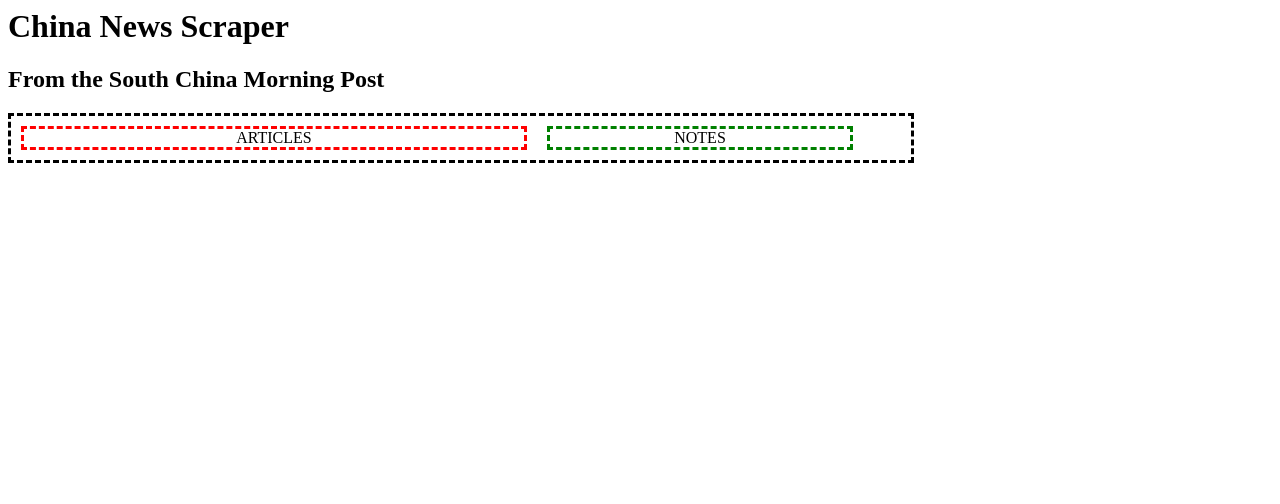
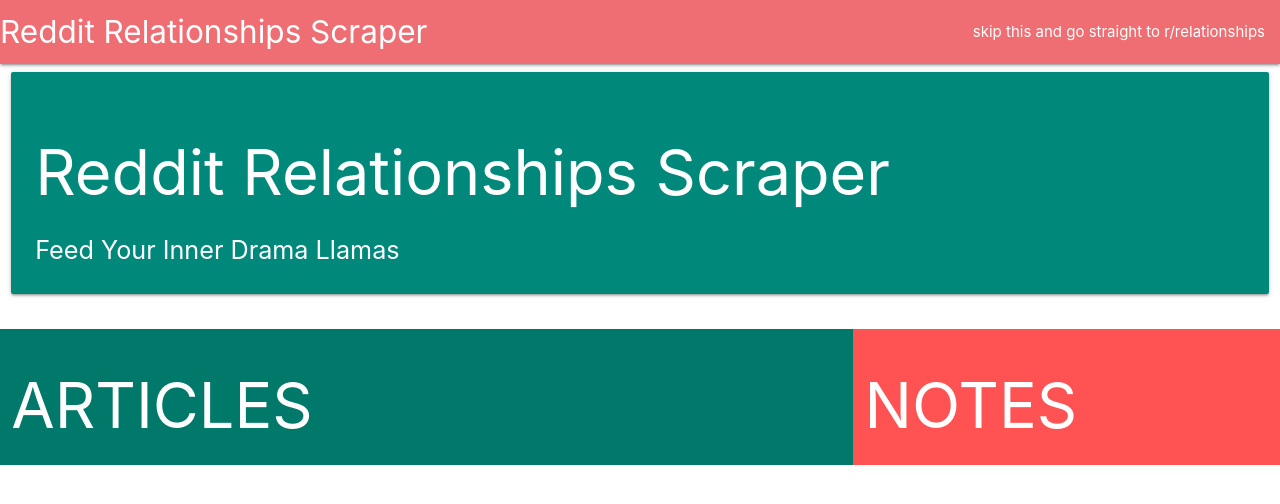
Before and after one commit to LaraEk/scraper, a website: page public/index.html in a window 1280 px wide. Drawn offline with nearby package versions, Linux system fonts and the light colour scheme; no server answers.

Commit message:
materialize to pretty up frontend

```diff
--- a/public/index.html
+++ b/public/index.html
@@ -3,15 +3,54 @@
     <meta charset="UTF-8">
     <meta name="viewport" content="width=device-width, initial-scale=1.0">
     <meta http-equiv="X-UA-Compatible" content="ie=edge">
-    <title>China News Scraper</title>
+    <title>Relationshippy Scraper</title>
+     <!-- Compiled and minified CSS -->
+     <link rel="stylesheet" href="https://cdnjs.cloudflare.com/ajax/libs/materialize/1.0.0/css/materialize.min.css">
+
+     <!-- Compiled and minified JavaScript -->
+     <script src="https://cdnjs.cloudflare.com/ajax/libs/materialize/1.0.0/js/materialize.min.js"></script>
+
 </head>
 
 <body>
 
-    <div id="wrapper">
 
-        <h1>China News Scraper</h1>
-        <h2>From the South China Morning Post</h2>
+    <nav>
+        <div class="nav-wrapper">
+          <a href="#" class="brand-logo left">Reddit Relationships Scraper</a>
+          <ul id="nav-mobile" class="right">
+            <li><a href="https://old.reddit.com/r/relationships/">skip this and go straight to r/relationships</a></li>
+          </ul>
+        </div>
+      </nav>
+
+      <div class="row">
+        <div class="col s12 m12">
+          <div class="card teal darken-1">
+            <div class="card-content white-text">
+              <span class="card-title"><h1>Reddit Relationships Scraper</h1></span>
+              <p class="flow-text">Feed Your Inner Drama Llamas</p>
+            </div>
+          </div>
+        </div>
+      </div>
+
+      <div class="row">
+        <div class="col s8 teal darken-2">
+            <h1 class="white-text">ARTICLES</h1>
+            <div class="white-text" id="articles"></div>
+        </div>
+        <div class="col s4 red accent-2">
+                <h1 class="white-text">NOTES</h1>
+                <div class="white-text" id="notes"></div>
+            <div class="white-text" id="putnotes"></div>
+        </div>
+      </div>
+
+    <!-- <div id="wrapper">
+
+        <h1>Reddit Relationships Scraper</h1>
+        <h2>To Feed Your Drama Llamas</h2>
 
         <div id="smallerwrapper" style="width: 900px; border: dashed black; float: left; text-align: center">
 
@@ -25,7 +64,7 @@
 
         </div>
 
-    </div>
+    </div> -->
 
     <script src="https://cdnjs.cloudflare.com/ajax/libs/jquery/3.2.1/jquery.min.js"></script>
     <script src="script.js"></script>
```
Also changed, not shown: server.js (+2 -35 lines).
